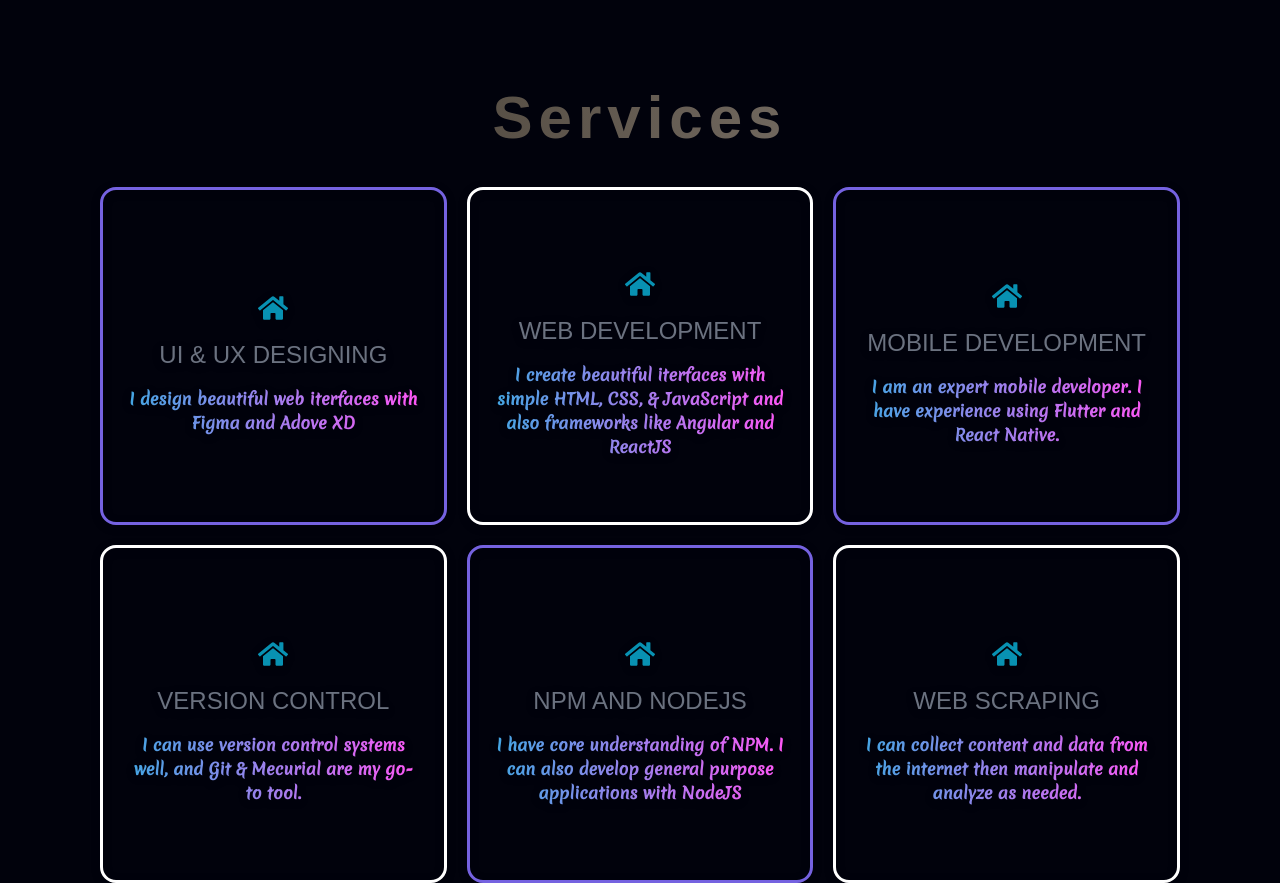
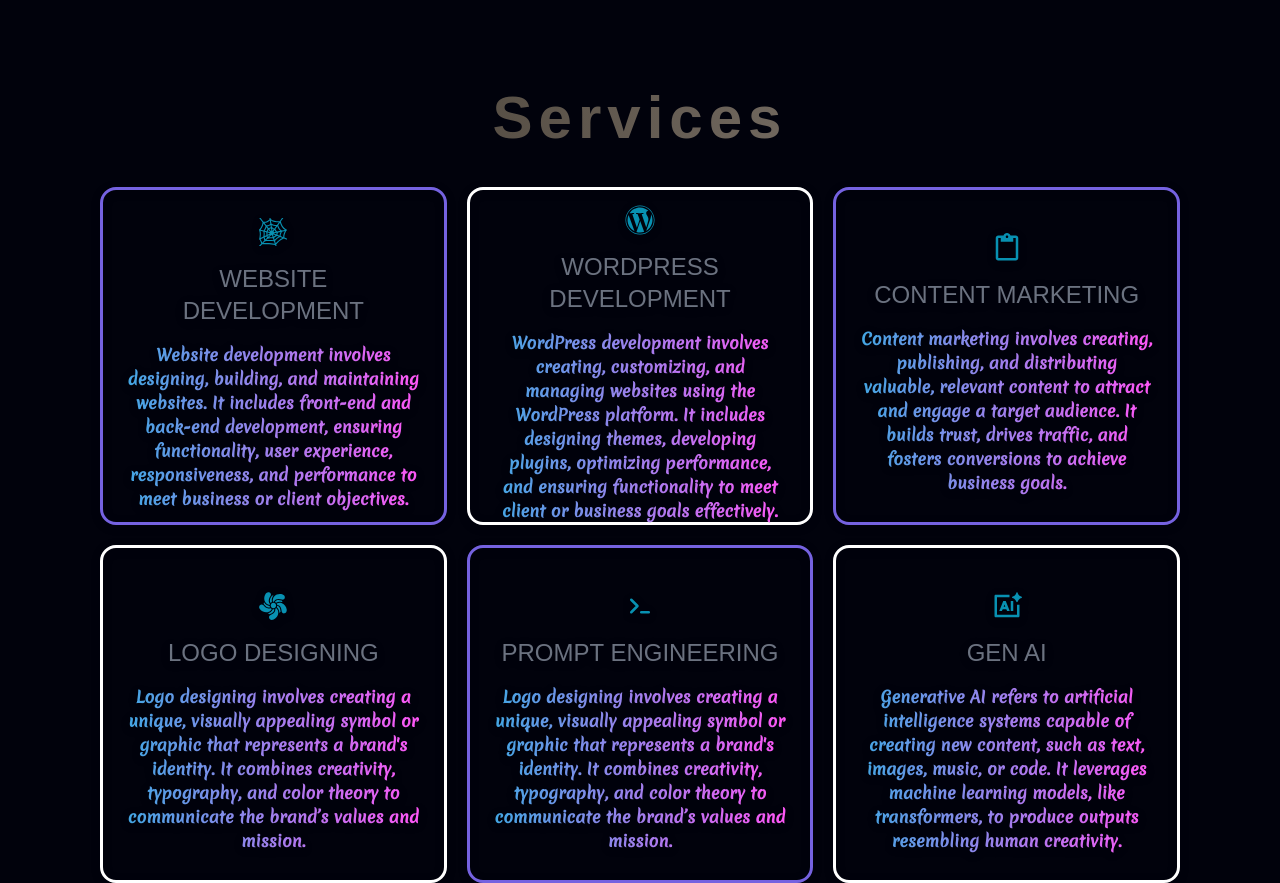
Before and after one commit to erDeep64930/resume2025, a Next.js app: page /templates/ServicePage in a window 1280 px wide. Built offline with nearby package versions, Linux system fonts and the light colour scheme; a web font is replaced by a local one.

Commit message:
services list has been updated

```diff
--- a/app/constant/serviceMenu.jsx
+++ b/app/constant/serviceMenu.jsx
@@ -1,52 +1,57 @@
-import { IconBase } from "react-icons";
-import { FaHome } from "react-icons/fa";
+
+import { FaWordpress } from "react-icons/fa";
+import { MdContentPaste } from "react-icons/md";
+import { GiSpiderWeb, GiTwirlyFlower } from "react-icons/gi";
+import { TbPrompt } from "react-icons/tb";
+import { RiAiGenerate2 } from "react-icons/ri";
+
 
 export const servicesMenu = [
   {
     id: 1,
-    name: "UI & UX DESIGNING",
-    description: "I design beautiful web iterfaces with Figma and Adove XD",
+    name: "WEBSITE DEVELOPMENT",
+    description: "Website development involves designing, building, and maintaining websites. It includes front-end and back-end development, ensuring functionality, user experience, responsiveness, and performance to meet business or client objectives.",
 
-    Icon:<FaHome />,
+    Icon:<GiSpiderWeb />,
   },
   {
     id: 2,
-    name: "WEB DEVELOPMENT",
+    name: "WORDPRESS DEVELOPMENT",
     description:
-      "I create beautiful iterfaces with simple HTML, CSS, & JavaScript and also frameworks like Angular and ReactJS",
+      "WordPress development involves creating, customizing, and managing websites using the WordPress platform. It includes designing themes, developing plugins, optimizing performance, and ensuring functionality to meet client or business goals effectively.",
 
-    Icon:<FaHome />,
+    Icon:<FaWordpress />,
   },
   {
     id: 3,
-    name: "MOBILE DEVELOPMENT",
+    name: "CONTENT MARKETING",
     description:
-      "I am an expert mobile developer. I have experience using Flutter and React Native.",
+      "Content marketing involves creating, publishing, and distributing valuable, relevant content to attract and engage a target audience. It builds trust, drives traffic, and fosters conversions to achieve business goals.",
 
-    Icon:<FaHome />,
+    Icon:<MdContentPaste />,
   },
   {
     id: 4,
-    name: "VERSION CONTROL",
+    name: "LOGO DESIGNING",
     description:
-      "I can use version control systems well, and Git & Mecurial are my go-to tool.",
+      "Logo designing involves creating a unique, visually appealing symbol or graphic that represents a brand's identity. It combines creativity, typography, and color theory to communicate the brand’s values and mission.",
 
-    Icon:<FaHome />,
+    Icon:<GiTwirlyFlower />,
   },
   {
     id: 5,
-    name: "NPM AND NODEJS",
+    name: "PROMPT ENGINEERING",
     description:
-      "I have core understanding of NPM. I can also develop general purpose applications with NodeJS",
+      "Logo designing involves creating a unique, visually appealing symbol or graphic that represents a brand's identity. It combines creativity, typography, and color theory to communicate the brand’s values and mission.",
 
-    Icon:<FaHome />,
+    Icon:<TbPrompt />,
   },
   {
     id: 6,
-    name: "WEB SCRAPING",
+    name: "GEN AI",
     description:
-      "I can collect content and data from the internet then manipulate and analyze as needed.",
+      "Generative AI refers to artificial intelligence systems capable of creating new content, such as text, images, music, or code. It leverages machine learning models, like transformers, to produce outputs resembling human creativity.",
 
-    Icon:<FaHome />,
+    Icon:<RiAiGenerate2 />,
   }
 ];
```
